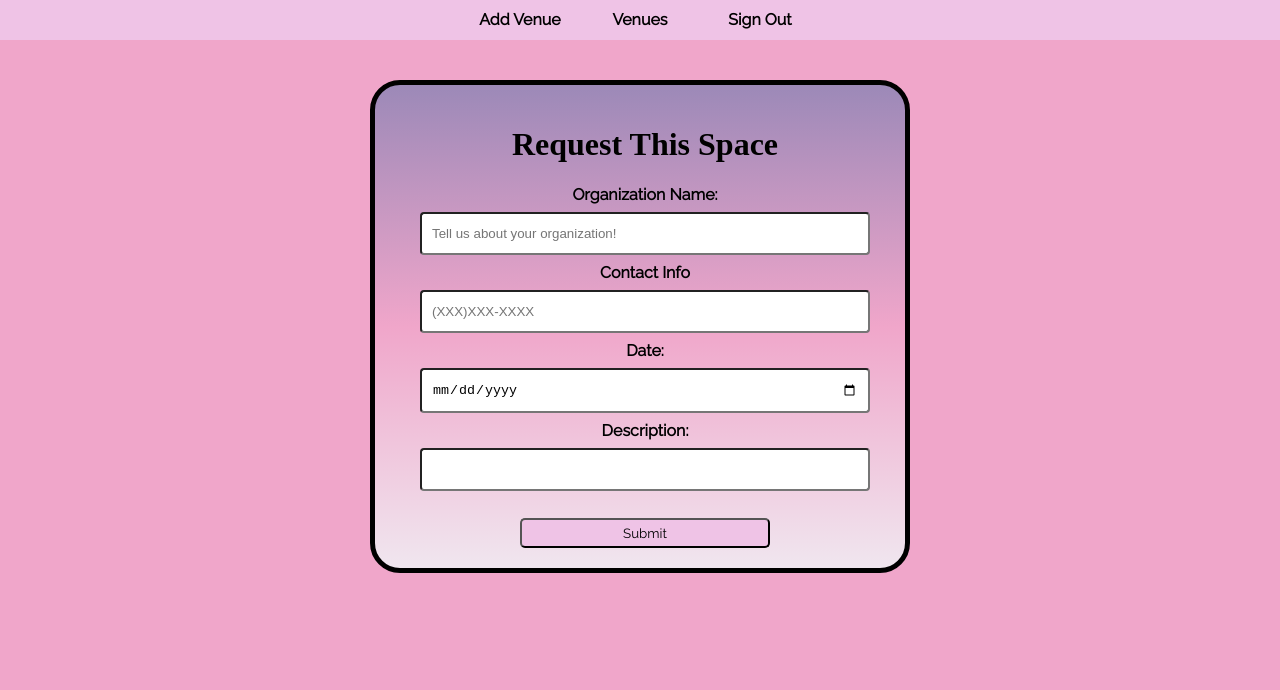
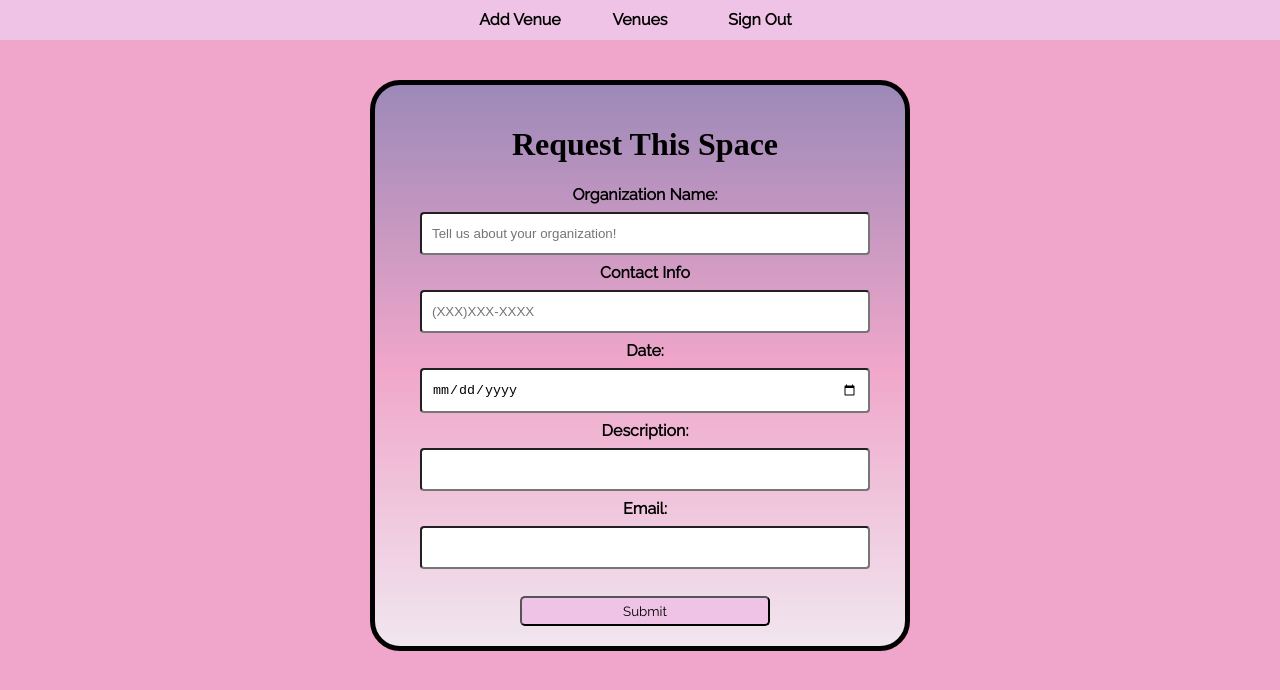
Before and after one commit to nlee5425/HuntSC, a React (Create React App) app in the folder huntsc/: page /request_form in a window 1280 px wide. Shown: the top 690 px of the page. Built offline with nearby package versions, Linux system fonts and the light colour scheme; no server answers; a web font is replaced by a local one.

Commit message:
Email is now an entry

```diff
--- a/huntsc/src/Form-Requester.js
+++ b/huntsc/src/Form-Requester.js
@@ -15,6 +15,7 @@ function NameForm() {
   const [info, setInfo] = useState("");
   const [date, setDate] = useState("");
   const [description, setDescription] = useState("");
+  const[email, setEmail] = useState("");
 
   function handleSubmit(event) {
     alert('A form was submitted: ' + organization);
@@ -24,7 +25,8 @@ function NameForm() {
       organization: organization,
       info:info,
       date:date,
-      description: description
+      description: description,
+      email:email
     }).then(console.log( organization + info + date +  description));
   }
   //here I will call the from.js file
@@ -46,6 +48,9 @@ function NameForm() {
     if(id === "des"){
       setDescription(value);
     }
+    if(id === "email"){
+        setEmail(value);
+      }
 
   }
 
@@ -92,6 +97,14 @@ function NameForm() {
         <input id = "des" type="text" name="des" palceholder = "Tell us a bit about your evnet!" onChange={(e) => handleChangeInput(e)}/>
       </label>
 
+      <label>
+        Email:
+        <br>
+      </br>
+        <input id = "email" type="email" name="email" palceholder = "A good email." onChange={(e) => handleChangeInput(e)}/>
+      </label>
+
+
       <br>
       </br>
 
```
